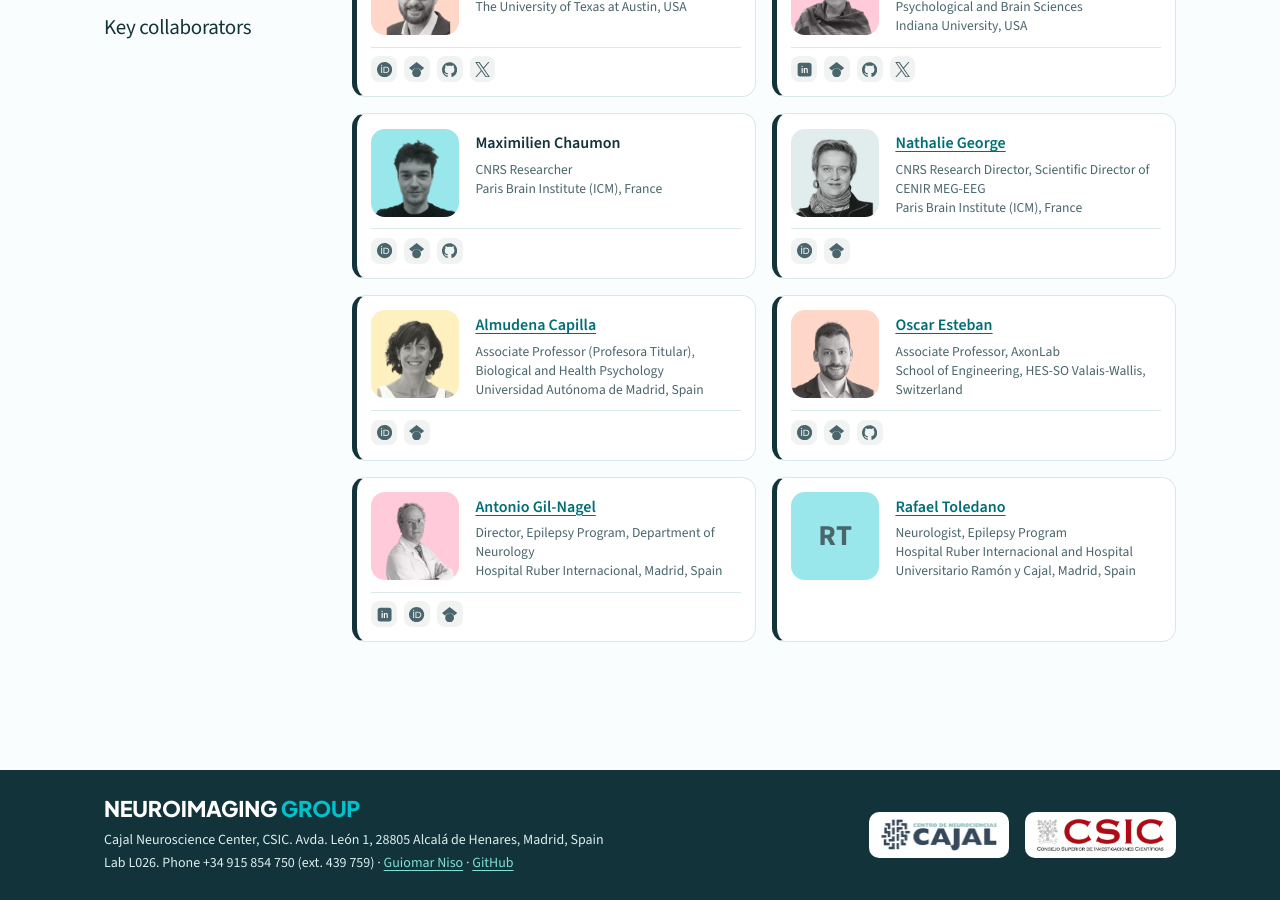
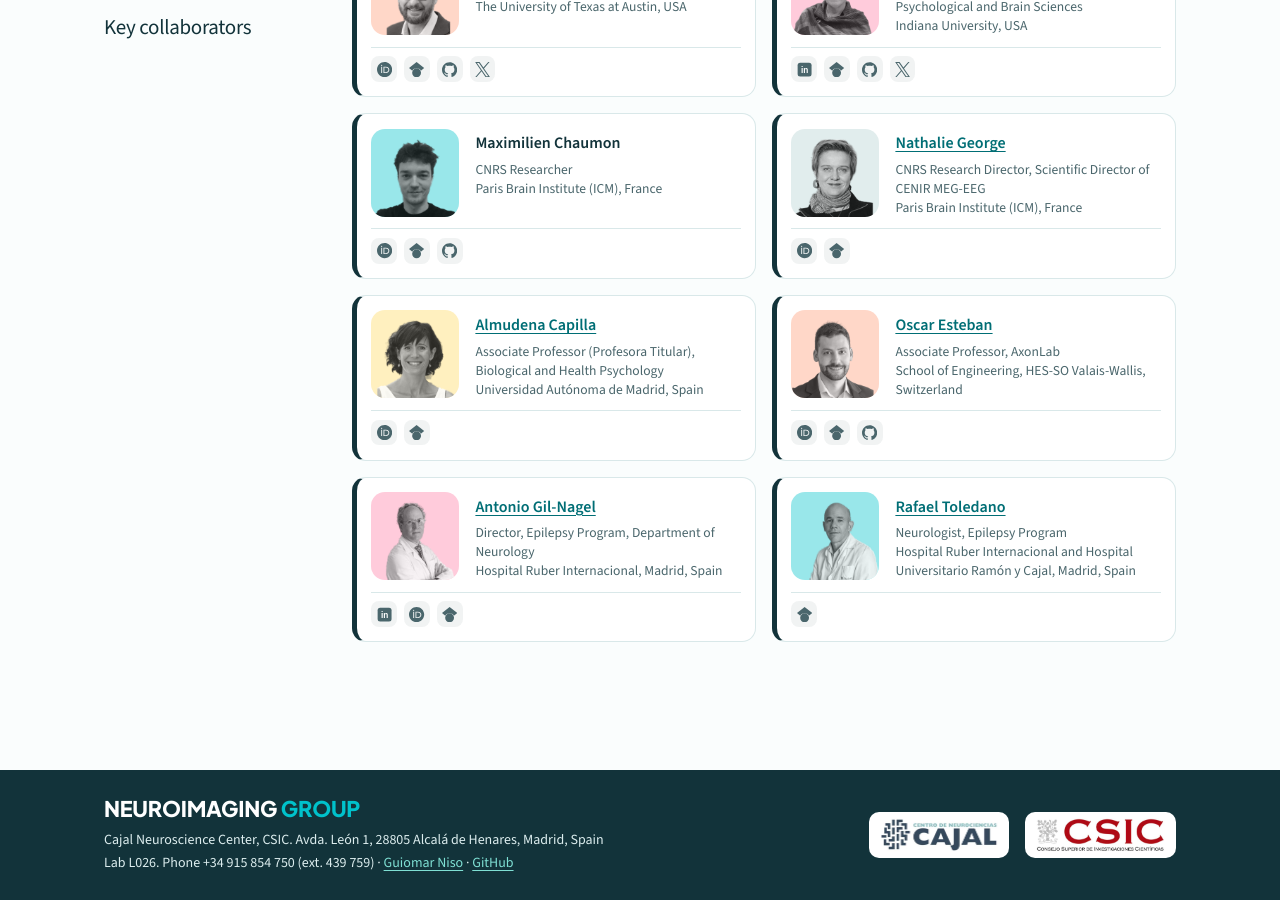
Before and after one commit to cajal-neuroimaging/cajal-neuroimaging.github.io, a Jekyll site: the page built from team.html, in a window 1280 px wide and 900 px high, scrolled down 4390 px. Built offline with Jekyll 4.4.1, drawn with Linux system fonts in a browser that asks for light colours.

Commit message:
Team: Rafael Toledano photo and Scholar
Co-Authored-By: Claude Opus 5.5 <noreply@anthropic.com>
Claude-Session: https://claude.ai/code/session_016qHx7xJtVuA2p8MXZK7uaB

```diff
--- a/_data/team.yml
+++ b/_data/team.yml
@@ -310,6 +310,8 @@ collaborators:
     scholar: https://scholar.google.com/citations?user=1VEplxgAAAAJ
     linkedin: https://es.linkedin.com/in/antonio-gil-nagel-rein-19510495
   - name: Rafael Toledano
+    photo: rafael-toledano.png
     role: Neurologist, Epilepsy Program
     affiliation: Hospital Ruber Internacional and Hospital Universitario Ramón y Cajal, Madrid, Spain
     url: https://www.quironsalud.com/ruber-internacional/en/medical-staff/rafael-toledano-delgado
+    scholar: https://scholar.google.com/citations?user=od03lAUAAAAJ
```
Also changed, not shown: assets/img/team/rafael-toledano.png (added).
